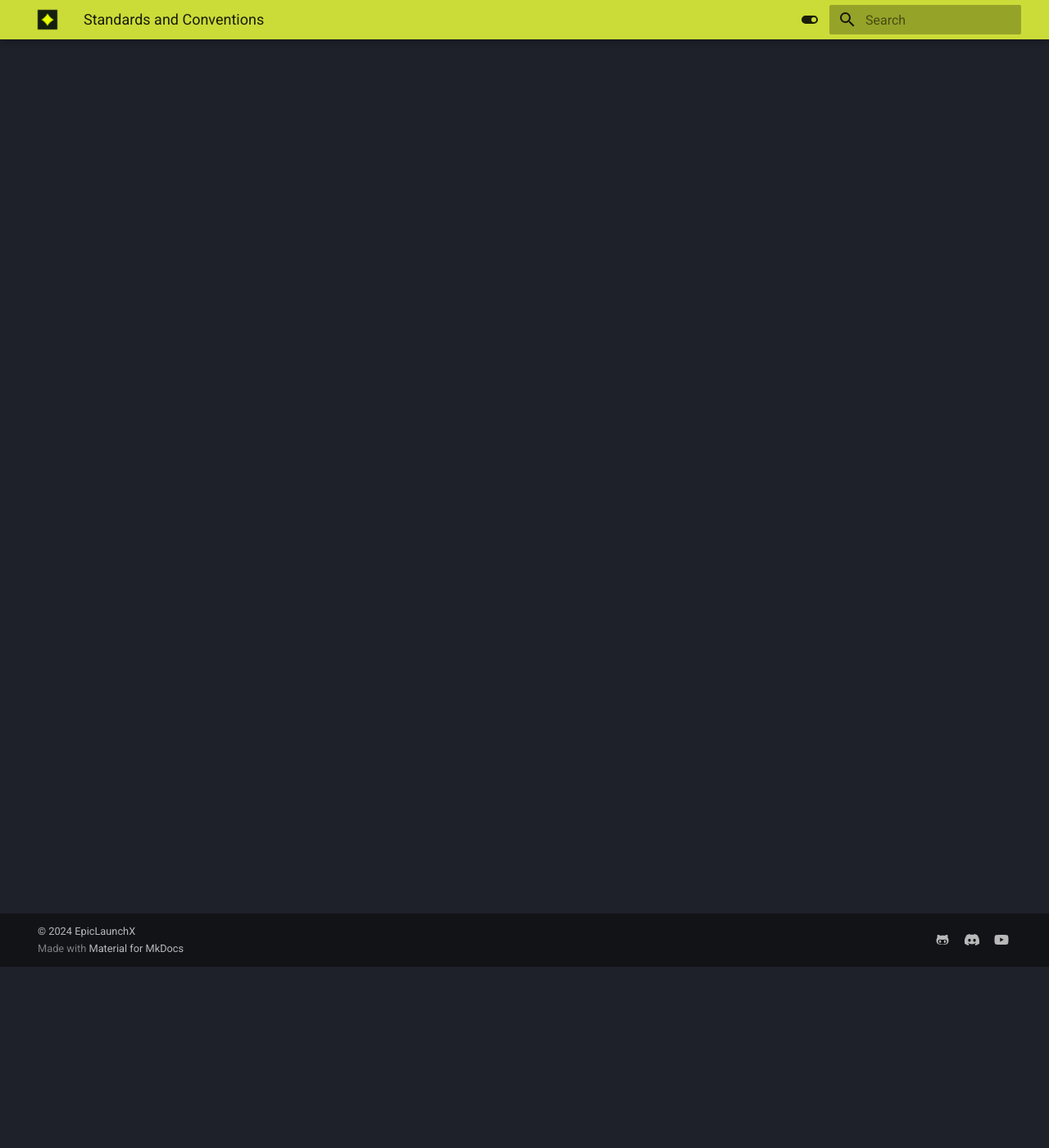
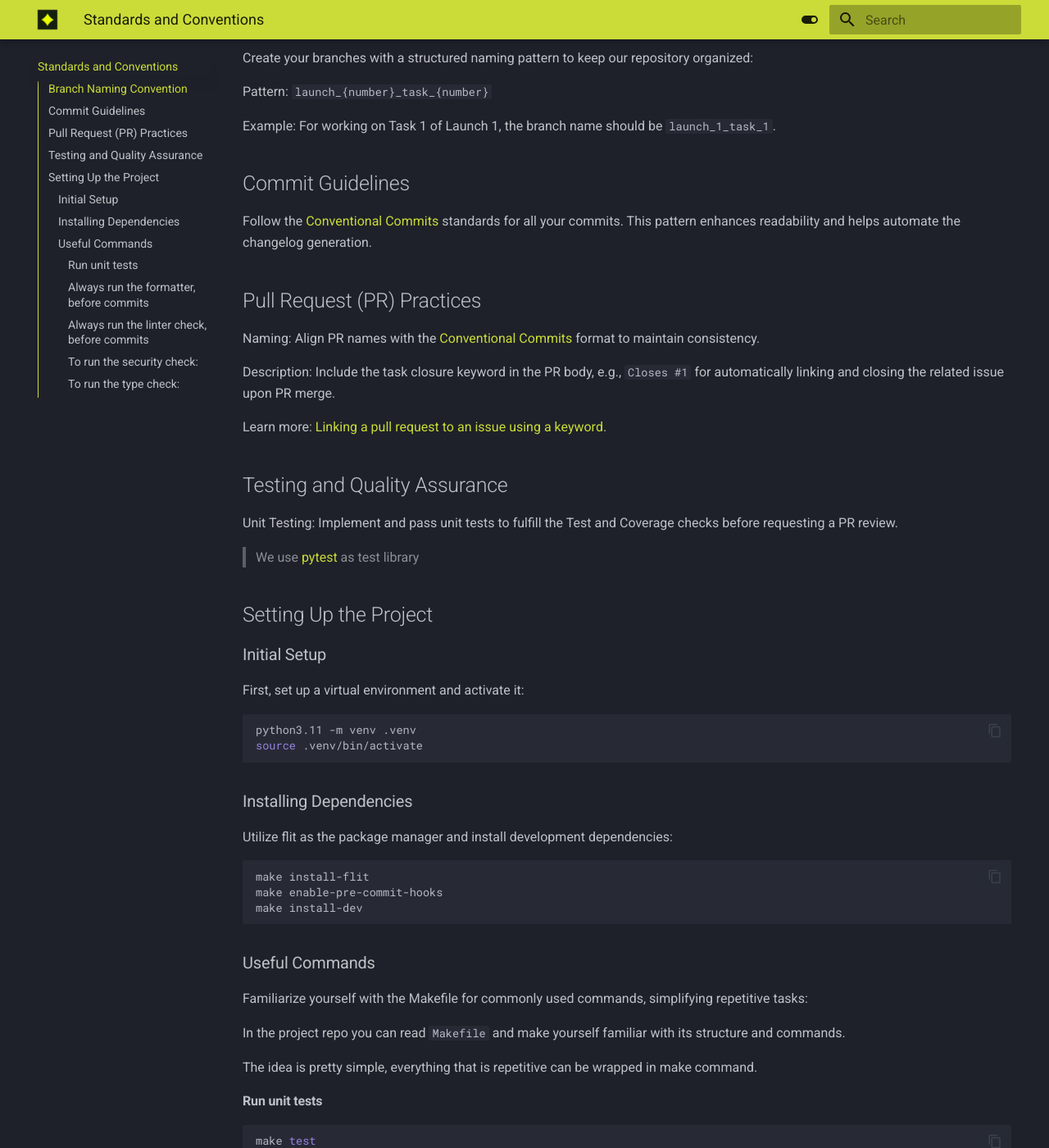
Before and after one commit to EpicLaunchX/docs, an MkDocs documentation site: the page built from docs/standards-conventions.md, in a window 1280 px wide and 1400 px high, scrolled down 221 px. Shown: the whole window at 82% size. Built offline with MkDocs 1.6.1 and Material for MkDocs 9.7.7, drawn with Linux system fonts in a browser that asks for light colours; some of the changed text lies outside the part shown.

Commit message:
feat: complete the standards and conventions page

````diff
--- a/docs/standards-conventions.md
+++ b/docs/standards-conventions.md
@@ -1 +1,87 @@
 # Standards and Conventions
+
+
+## Branch Naming Convention
+Create your branches with a structured naming pattern to keep our repository organized:
+
+Pattern: `launch_{number}_task_{number}`
+
+Example: For working on Task 1 of Launch 1, the branch name should be `launch_1_task_1`.
+
+## Commit Guidelines
+Follow the [Conventional Commits](https://www.conventionalcommits.org/en/v1.0.0/) standards for all your commits. This pattern enhances readability and helps automate the changelog generation.
+
+
+## Pull Request (PR) Practices
+Naming: Align PR names with the [Conventional Commits](https://www.conventionalcommits.org/en/v1.0.0/) format to maintain consistency.
+
+Description: Include the task closure keyword in the PR body, e.g., `Closes #1` for automatically linking and closing the related issue upon PR merge.
+
+Learn more: [Linking a pull request to an issue using a keyword](https://docs.github.com/en/issues/tracking-your-work-with-issues/linking-a-pull-request-to-an-issue#linking-a-pull-request-to-an-issue-using-a-keyword).
+
+## Testing and Quality Assurance
+
+Unit Testing: Implement and pass unit tests to fulfill the Test and Coverage checks before requesting a PR review.
+> We use [pytest](https://docs.pytest.org/en/8.0.x/) as test library
+
+
+## Setting Up the Project
+
+### Initial Setup
+
+First, set up a virtual environment and activate it:
+
+``` bash
+python3.11 -m venv .venv
+source .venv/bin/activate
+```
+
+### Installing Dependencies
+
+Utilize flit as the package manager and install development dependencies:
+
+```bash
+make install-flit
+make enable-pre-commit-hooks
+make install-dev
+```
+
+### Useful Commands
+Familiarize yourself with the Makefile for commonly used commands, simplifying repetitive tasks:
+
+
+In the project repo you can read `Makefile` and make yourself familiar with its structure and commands.
+
+The idea is pretty simple, everything that is repetitive can be wrapped in make command.
+
+#### Run unit tests
+
+```bash
+make test
+```
+
+#### **Always** run the formatter, before commits
+
+```bash
+make format
+```
+
+#### **Always** run the linter check, before commits
+
+```bash
+make lint
+```
+
+#### To run the security check:
+
+```bash
+make secure
+```
+
+#### To run the type check:
+
+```bash
+make type-check
+```
+
+Each command helps ensure that your contributions are not only consistent with our project's standards but also maintain a high quality. Engage with these tools to make your development process more effective and efficient.
````
Also changed, not shown: docs/features.md (+5 -1 lines), docs/how-it-works.md (+1 -1 lines), docs/index.md (+16 -6 lines).
